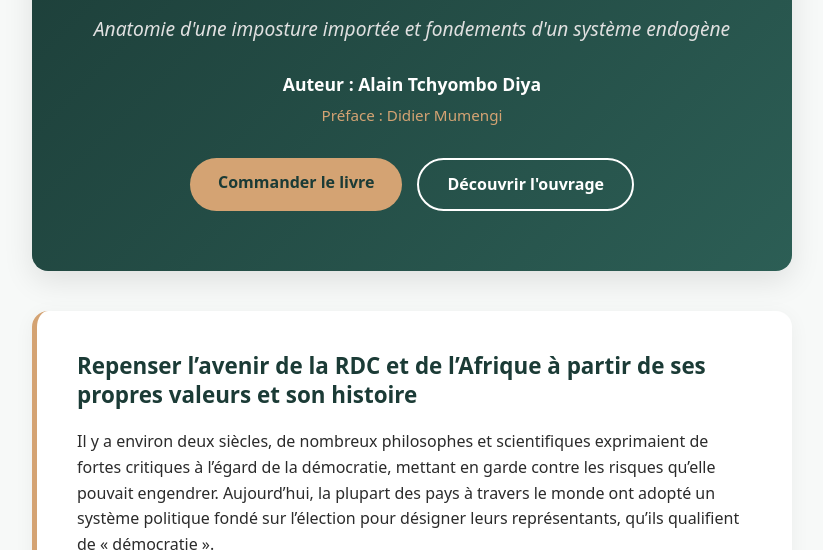
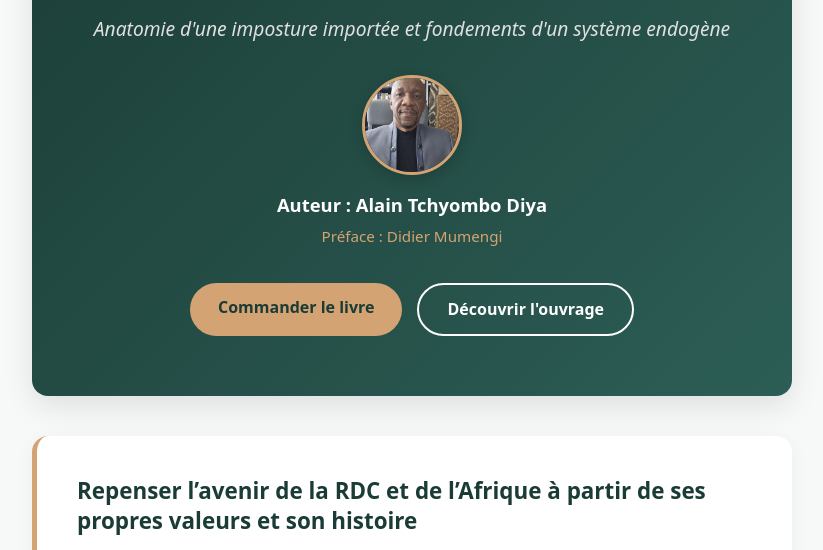
Before and after one commit to dkaba/maatocratie, a plain HTML site: page index.html in a window 1280 px wide. Shown: the part 250-800 px from the top of the page, without its empty margins (228-1051 px from the left). Drawn offline with Linux system fonts and the light colour scheme.

Commit message:
Refactor author section and update styles
add author picture to author section

```diff
--- a/index.html
+++ b/index.html
@@ -77,19 +77,37 @@
         .subtitle {
             font-size: 1.2rem;
             color: #e0e0e0;
-            margin-bottom: 25px;
+            margin-bottom: 30px;
             font-style: italic;
         }
 
-        .author-box {
-            margin-bottom: 30px;
+        /* Author Profile in Hero */
+        .author-container {
+            display: flex;
+            flex-direction: column;
+            align-items: center;
+            gap: 15px;
+            margin-bottom: 35px;
+        }
+
+        .author-photo {
+            width: 100px;
+            height: 100px;
+            border-radius: 50%;
+            object-fit: cover;
+            border: 3px solid var(--accent);
+            box-shadow: 0 4px 15px rgba(0,0,0,0.2);
+        }
+
+        .author-info {
+            text-align: center;
         }
 
         .author-name {
-            font-size: 1.1rem;
+            font-size: 1.15rem;
             color: #ffffff;
             font-weight: 700;
-            margin-bottom: 5px;
+            margin-bottom: 4px;
         }
 
         .preface-name {
@@ -310,9 +328,13 @@
             </div>
             <h1>La RDC : de la démocratie à vide à la « maâtocratie »</h1>
             <p class="subtitle">Anatomie d'une imposture importée et fondements d'un système endogène</p>
-            <div class="author-box">
-                <div class="author-name">Auteur : Alain Tchyombo Diya</div>
-                <div class="preface-name">Préface : Didier Mumengi</div>
+
+            <div class="author-container">
+                <img src="auteur.jpg" alt="Alain Tchyombo Diya" class="author-photo">
+                <div class="author-info">
+                    <div class="author-name">Auteur : Alain Tchyombo Diya</div>
+                    <div class="preface-name">Préface : Didier Mumengi</div>
+                </div>
             </div>
 
             <div class="cta-buttons">
@@ -352,7 +374,7 @@
         </section>
 
         <!-- SECTION AVIS & COMMUNAUTÉ -->
-        <!-- <section class="card">
+        <section class="card">
             <h2>Avis & Retours de lecture</h2>
             <div class="reviews-grid">
                 <div class="review-card">
@@ -365,7 +387,7 @@
                 <a href="https://www.babelio.com" target="_blank" class="community-badge">Avis Babelio</a>
                 <a href="https://www.amazon.fr" target="_blank" class="community-badge">Avis Amazon</a>
             </div>
-        </section> -->
+        </section>
 
         <!-- SECTION CONTACT -->
         <section class="contact-section">
@@ -373,10 +395,10 @@
             <p>E-mail : <a href="mailto:actsolco@gmail.com">actsolco@gmail.com</a></p>
             <p>Téléphone : <a href="tel:+243821143776">+243 821 143 776</a> / <a href="tel:+33682617037">+33 6 82 61 70 37</a></p>
 
-            <!-- <div class="press-kit-box">
+            <div class="press-kit-box">
                 <p style="margin-bottom: 10px; font-weight: 600; color: var(--primary);">Espace Médias</p>
                 <a href="https://www.editions-harmattan.fr/catalogue/livre/la-rdc-de-la-democratie-a-vide-a-la-maatocratie/86691" target="_blank" class="btn btn-secondary" style="background-color: var(--secondary); padding: 8px 20px; font-size: 0.9rem;">Consulter le communiqué de presse</a>
-            </div> -->
+            </div>
         </section>
 
         <footer>
```
